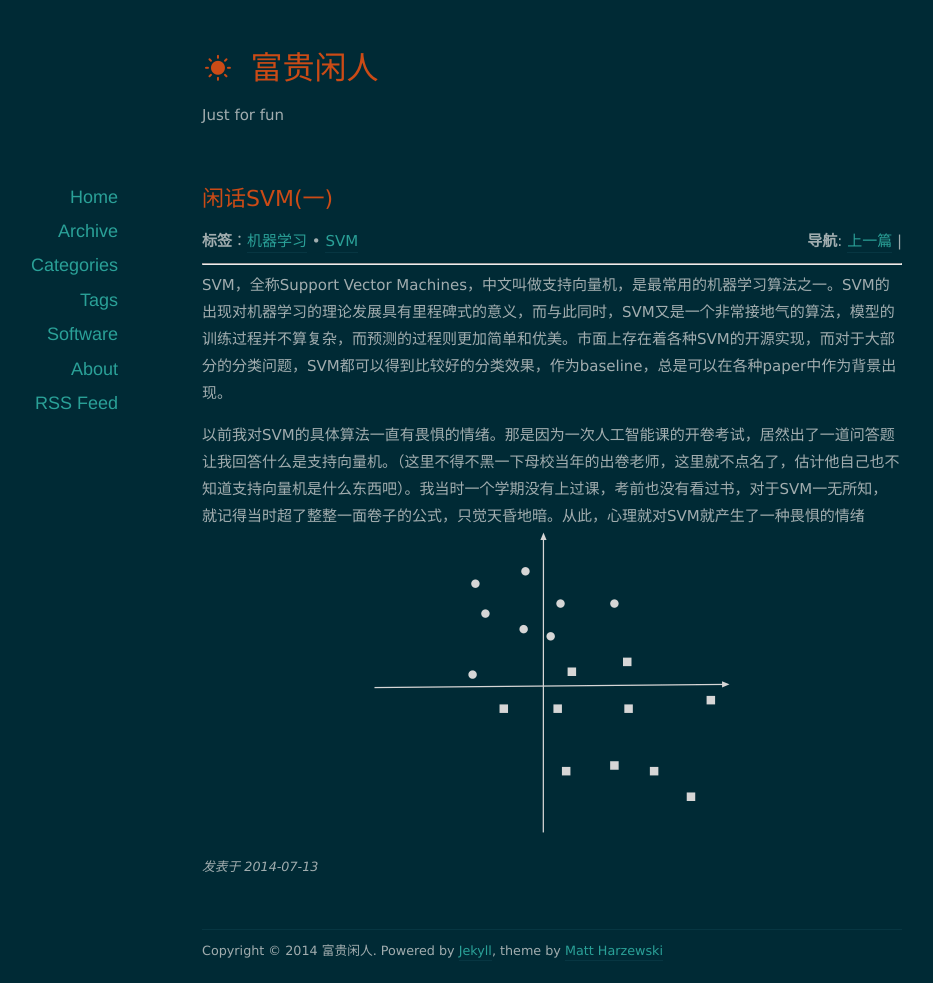
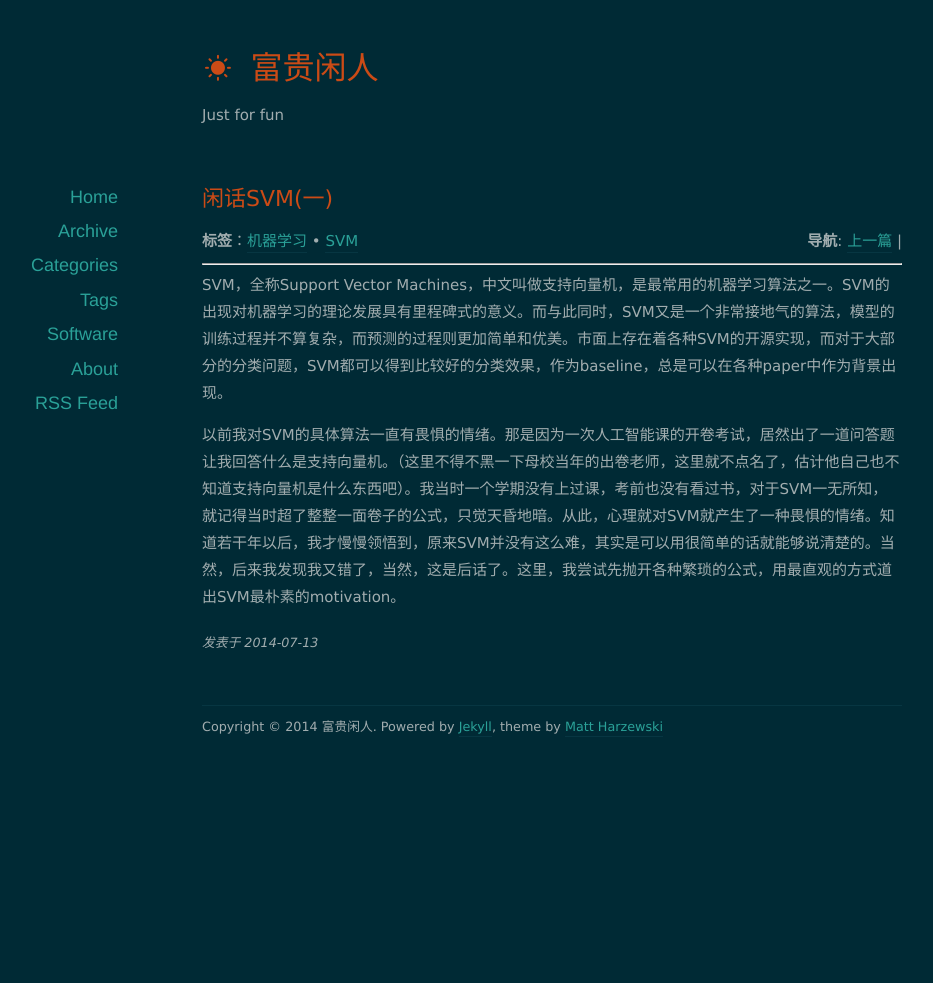
Before and after one commit to orangeprince/orangeprince.github.io, a Jekyll site: the page built from _posts/2014-07-13-svm_part1.md, in a window 1280 px wide. Shown: the whole page, without its empty margins (88-1021 px from the left). Built offline with Jekyll 4.4.1, drawn with Linux system fonts in a browser that asks for light colours; nearby versions of some CDN libraries; comment, search, counter and statistics services are not loaded; after the commit the page ends 900 px from its top, so only the background shows below that.

Commit message:
modified:   _posts/2014-07-13-svm_part1.md

```diff
--- a/_posts/2014-07-13-svm_part1.md
+++ b/_posts/2014-07-13-svm_part1.md
@@ -5,8 +5,9 @@ category: "技术"
 tags: [机器学习,SVM]
 ---
 
-SVM，全称Support Vector Machines，中文叫做支持向量机，是最常用的机器学习算法之一。SVM的出现对机器学习的理论发展具有里程碑式的意义，而与此同时，SVM又是一个非常接地气的算法，模型的训练过程并不算复杂，而预测的过程则更加简单和优美。市面上存在着各种SVM的开源实现，而对于大部分的分类问题，SVM都可以得到比较好的分类效果，作为baseline，总是可以在各种paper中作为背景出现。
+SVM，全称Support Vector Machines，中文叫做支持向量机，是最常用的机器学习算法之一。SVM的出现对机器学习的理论发展具有里程碑式的意义。而与此同时，SVM又是一个非常接地气的算法，模型的训练过程并不算复杂，而预测的过程则更加简单和优美。市面上存在着各种SVM的开源实现，而对于大部分的分类问题，SVM都可以得到比较好的分类效果，作为baseline，总是可以在各种paper中作为背景出现。
 
-以前我对SVM的具体算法一直有畏惧的情绪。那是因为一次人工智能课的开卷考试，居然出了一道问答题让我回答什么是支持向量机。（这里不得不黑一下母校当年的出卷老师，这里就不点名了，估计他自己也不知道支持向量机是什么东西吧）。我当时一个学期没有上过课，考前也没有看过书，对于SVM一无所知，就记得当时超了整整一面卷子的公式，只觉天昏地暗。从此，心理就对SVM就产生了一种畏惧的情绪
+以前我对SVM的具体算法一直有畏惧的情绪。那是因为一次人工智能课的开卷考试，居然出了一道问答题让我回答什么是支持向量机。（这里不得不黑一下母校当年的出卷老师，这里就不点名了，估计他自己也不知道支持向量机是什么东西吧）。我当时一个学期没有上过课，考前也没有看过书，对于SVM一无所知，就记得当时超了整整一面卷子的公式，只觉天昏地暗。从此，心理就对SVM就产生了一种畏惧的情绪。知道若干年以后，我才慢慢领悟到，原来SVM并没有这么难，其实是可以用很简单的话就能够说清楚的。当然，后来我发现我又错了，当然，这是后话了。这里，我尝试先抛开各种繁琐的公式，用最直观的方式道出SVM最朴素的motivation。
+<!--more--
 ![svm示意图]({{ site.img_url }}/svm/svm1.png)
 <!--more-->
```
